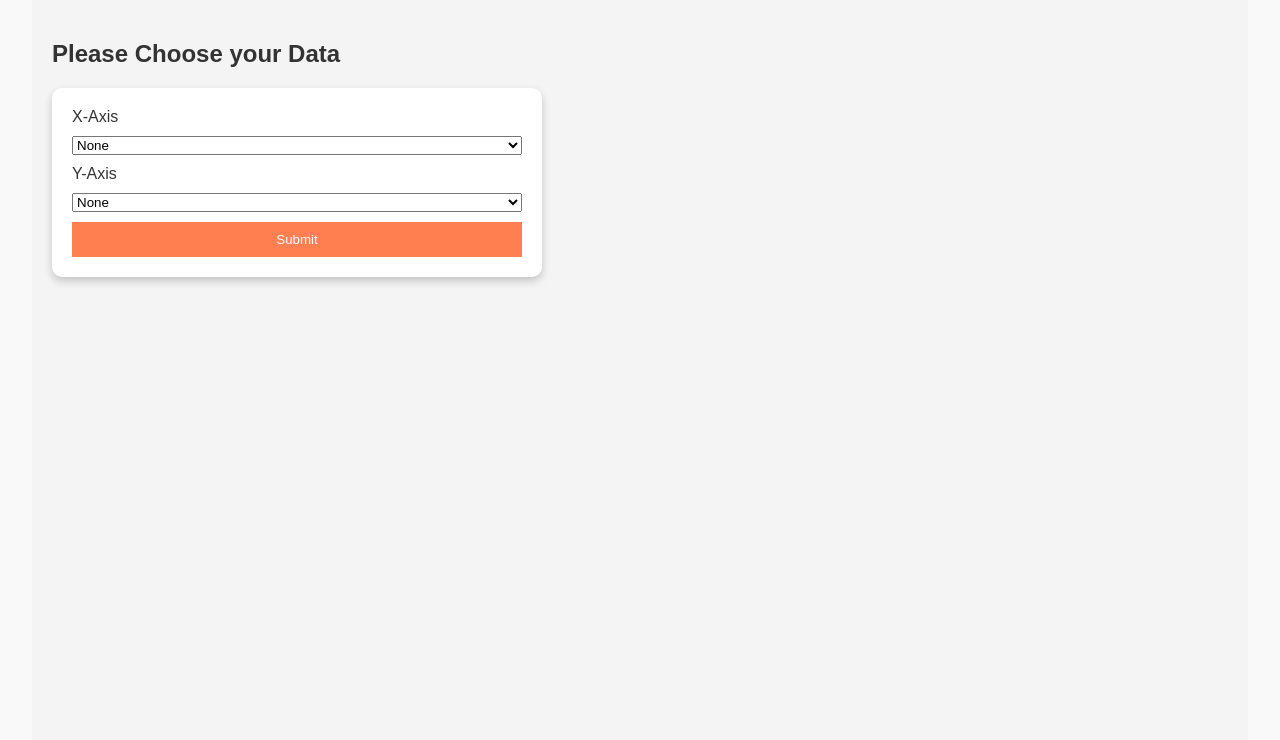
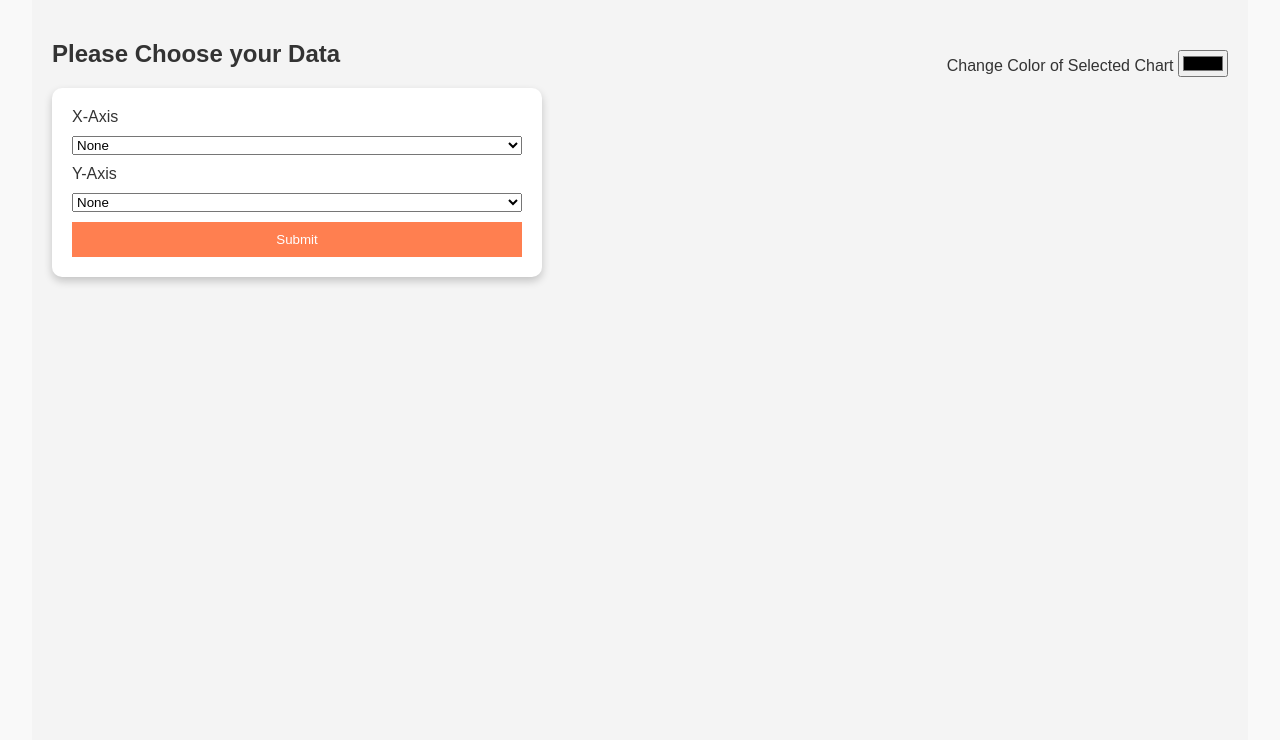
Before and after one commit to BAryan96/PL-SS24-G2, a Flask app: page /basicbarchart in a window 1280 px wide. Shown: the part 89-829 px from the top of the page. Run offline with Flask 3, Linux system fonts and the light colour scheme; data that the repository does not hold is empty; some libraries are stand-ins or nearby versions.

Commit message:
zwischen commit

```diff
--- a/templates/basicbarchart.html
+++ b/templates/basicbarchart.html
@@ -17,7 +17,7 @@
         .chart {
             position: relative;
             margin: 10px;
-            width: calc(50% - 20px); /* Adjusted width */
+            width: calc(45% - 20px); /* Adjusted width */
             height: 400px; /* Fixed height */
             box-shadow: 0 4px 8px rgba(0, 0, 0, 0.1);
             transition: transform 0.2s;
@@ -139,6 +139,10 @@
             padding: 10px;
             z-index: 1000;
         }
+        .color-picker-container {
+            margin-top: 20px;
+            text-align: center;
+        }
     </style>
 </head>
 <body>
@@ -242,6 +246,10 @@
                 </form>
             </section>
             <section id="chartContainer" class="chart-container"></section>
+            <div class="color-picker-container">
+                <label for="globalColorPicker">Change Color of Selected Chart</label>
+                <input type="color" id="globalColorPicker" class="color-picker">
+            </div>
         </main>
         <div id="loading">
             <div class="spinner"></div>
@@ -256,6 +264,7 @@
         let chartCount = 0;
         const maxCharts = 16;
         let charts = [];
+        let selectedChart = null;
 
         $(document).ready(function() {
             $.get("/tables", function(data) {
@@ -268,6 +277,15 @@
                     addChart('bar');
                 } else {
                     alert('Maximum number of charts reached.');
+                }
+            });
+
+            $('#globalColorPicker').on('input', function() {
+                if (selectedChart) {
+                    const color = $(this).val();
+                    const option = selectedChart.getOption();
+                    option.series[0].data.forEach(data => data.itemStyle = { color: color });
+                    selectedChart.setOption(option);
                 }
             });
         });
@@ -290,8 +308,13 @@
                 chartContainer.removeChild(chartDiv);
                 chartCount--;
                 charts = charts.filter(chart => chart !== chartInstance);
+                if (selectedChart === chartInstance) selectedChart = null;
             };
             chartDiv.appendChild(closeButton);
+
+            chartDiv.addEventListener('click', () => {
+                selectedChart = chartInstance;
+            });
 
             const xAxisSelect = document.getElementById('xAxis');
             const yAxisSelect = document.getElementById('yAxis');
@@ -320,11 +343,6 @@
                                     }]
                                 };
                                 chartInstance.setOption(option);
-                                chartInstance.on('contextmenu', function(params) {
-                                    if (params.componentType === 'series') {
-                                        showColorPicker(params.event.event, chartInstance, params.dataIndex);
-                                    }
-                                });
                             } else {
                                 console.error("Data loading error: ", dataX, dataY);
                             }
@@ -338,38 +356,6 @@
 
             updateChart();
         }
-
-        function showColorPicker(event, chartInstance, dataIndex) {
-            const optionsMenu = document.createElement('div');
-            optionsMenu.className = 'options-menu';
-
-            const colorPicker = document.createElement('input');
-            colorPicker.type = 'color';
-            colorPicker.className = 'color-picker';
-            colorPicker.addEventListener('input', function () {
-                const option = chartInstance.getOption();
-                option.series[0].data[dataIndex].itemStyle = { color: colorPicker.value };
-                chartInstance.setOption(option);
-            });
-
-            colorPicker.addEventListener('change', function () {
-                document.body.removeChild(optionsMenu);
-            });
-
-            optionsMenu.appendChild(colorPicker);
-            document.body.appendChild(optionsMenu);
-            optionsMenu.style.position = 'absolute';
-            optionsMenu.style.left = `${event.pageX}px`;
-            optionsMenu.style.top = `${event.pageY}px`;
-            optionsMenu.style.zIndex = 1000;
-
-            document.addEventListener('click', function removeOptionsMenu(event) {
-                if (!optionsMenu.contains(event.target)) {
-                    document.body.removeChild(optionsMenu);
-                    document.removeEventListener('click', removeOptionsMenu);
-                }
-            }, { once: true });
-        }
     </script>
 </body>
 </html>
```
